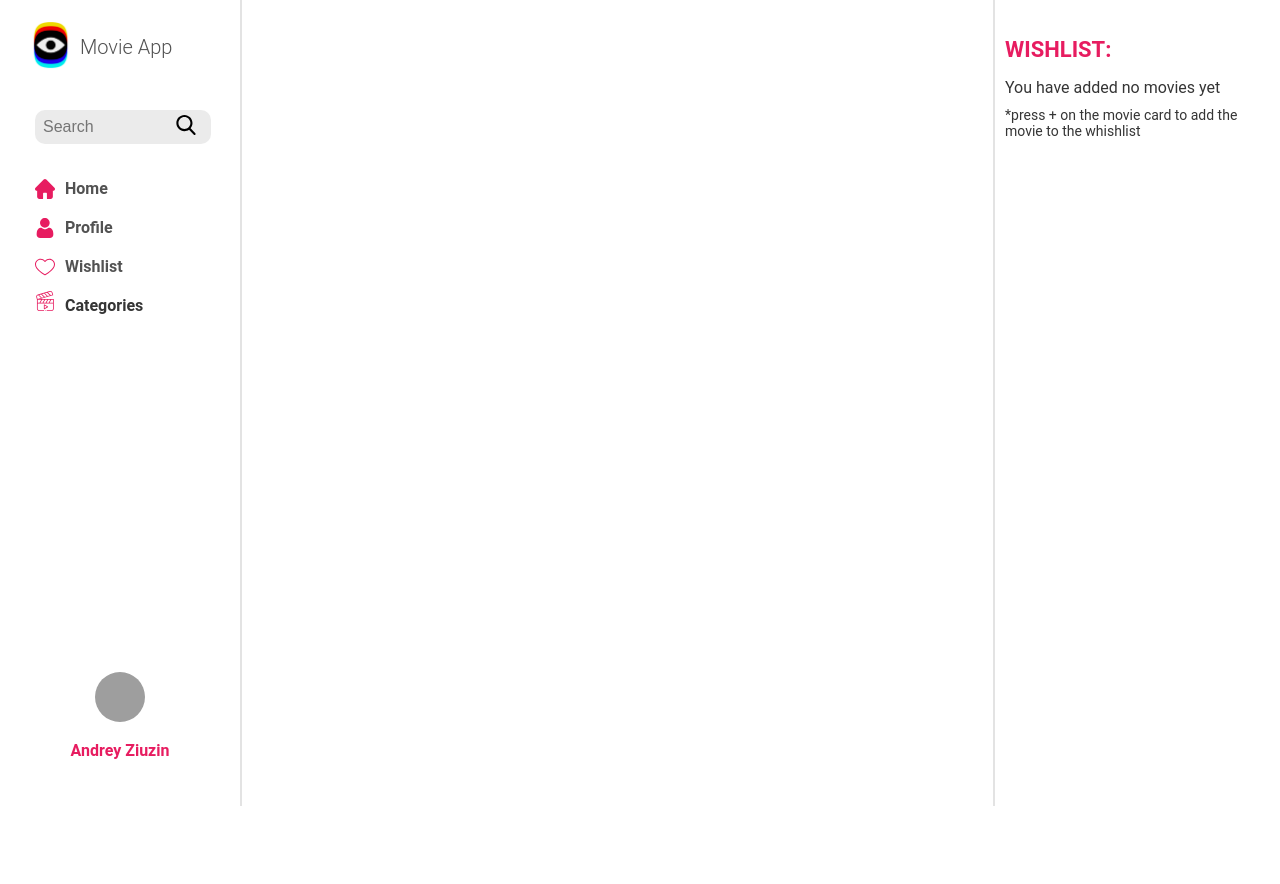
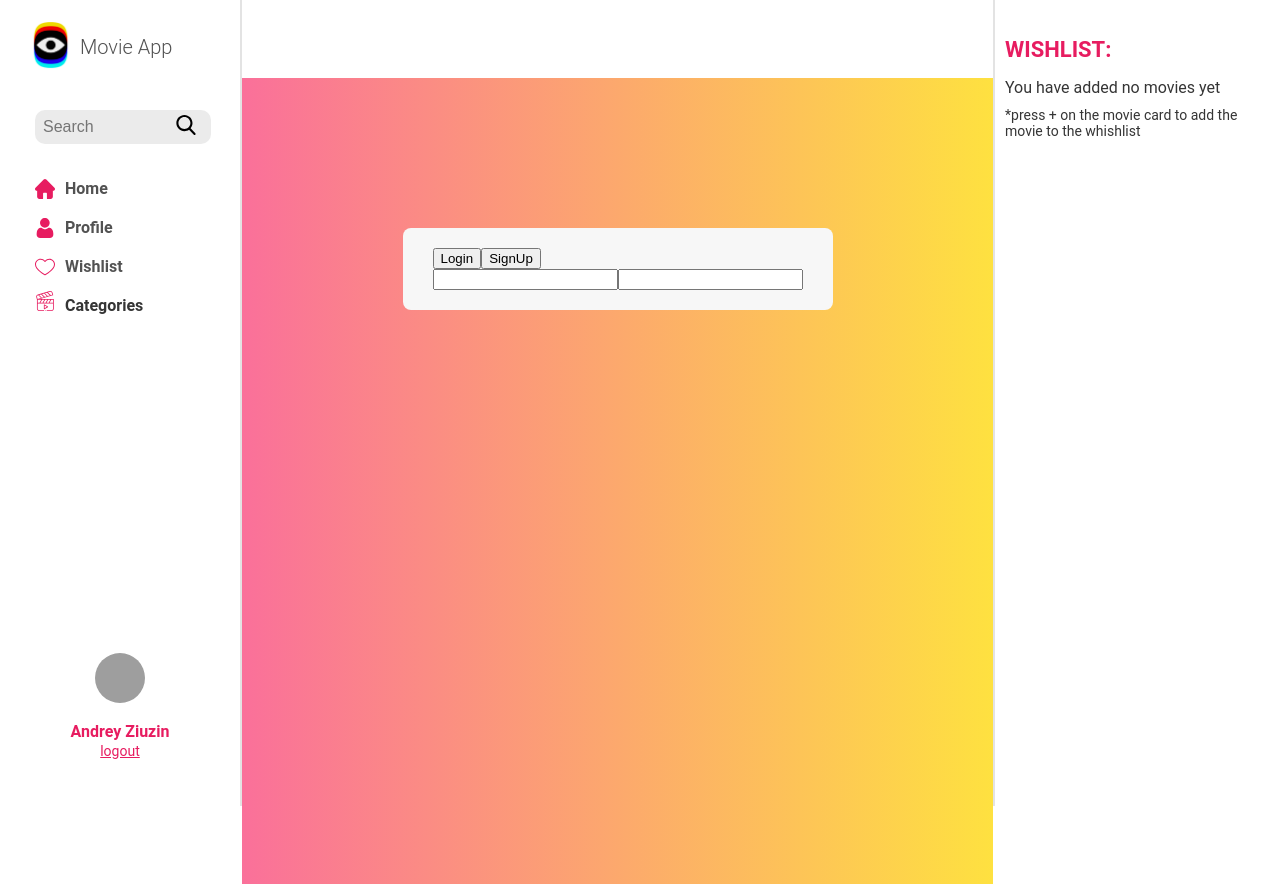
Before and after one commit to towmie/Movie-app, a Vue app: page /login in a window 1280 px wide. Before the commit the page ends 806 px from the top, so only its background shows below. Built offline with nearby package versions, Linux system fonts and the light colour scheme; grey boxes are pictures that could not be loaded.

Commit message:
start of doing login page

```diff
--- /dev/null
+++ b/src/components/UI/BaseForm.vue
@@ -0,0 +1,17 @@
+<template>
+  <div class="form">
+    <slot></slot>
+  </div>
+</template>
+
+<script>
+export default {};
+</script>
+
+<style scoped>
+.form {
+  padding: 20px 30px;
+  background-color: rgb(247, 247, 247);
+  border-radius: 8px;
+}
+</style>
--- a/src/components/auth/Login.vue
+++ b/src/components/auth/Login.vue
@@ -0,0 +1,12 @@
+<template>
+  <div>
+    <input type="text" />
+    <input type="password" />
+  </div>
+</template>
+
+<script>
+export default {};
+</script>
+
+<style scoped></style>
--- a/src/components/auth/SignUp.vue
+++ b/src/components/auth/SignUp.vue
@@ -0,0 +1,9 @@
+<template>
+  <div>sign Up</div>
+</template>
+
+<script>
+export default {};
+</script>
+
+<style scoped></style>
--- a/src/components/profile/MenuProfile.vue
+++ b/src/components/profile/MenuProfile.vue
@@ -1,9 +1,10 @@
 <template>
   <div class="menu-profile">
     <router-link to="/profile">
-      <img :src="profileImg" alt="" />
+      <img src="./../../assets/profile.jpg" alt="" />
     </router-link>
     <router-link class="text" to="/profile">{{ fullName }}</router-link>
+    <span>logout</span>
   </div>
 </template>
 
@@ -27,6 +28,12 @@ export default {
 .img {
   width: 50px;
 }
+span {
+  cursor: pointer;
+  font-size: 14px;
+  color: #e71c60;
+  text-decoration: underline;
+}
 img {
   border-radius: 50%;
   width: 50px;
--- a/src/components/profile/ProfilePageData.vue
+++ b/src/components/profile/ProfilePageData.vue
@@ -77,7 +77,7 @@ export default {
   },
   methods: {
     showChangePass() {
-      this.changePass = !this.changePass;
+      this.changePassMode = !this.changePassMode;
     },
     toggleEditMode() {
       this.editMode = !this.editMode;
--- a/src/main.js
+++ b/src/main.js
@@ -4,10 +4,12 @@ import router from "./router";
 import store from "./store";
 import BaseSpinner from "./components/UI/BaseSpinner";
 import BaseNotification from "./components/UI/BaseNotification";
+import BaseForm from "./components/UI/BaseForm";
 
 const app = createApp(App);
 
 app.component("base-spinner", BaseSpinner);
 app.component("base-motification", BaseNotification);
+app.component("base-form", BaseForm);
 
 app.use(store).use(router).mount("#app");
--- /dev/null
+++ b/src/pages/LoginSignupPage.vue
@@ -0,0 +1,53 @@
+<template>
+  <div class="header">&nbsp;</div>
+  <div class="bg">
+    <base-form class="form">
+      <div class="btn">
+        <button @click="toggleLogin">Login</button>
+        <button @click="toggleLogin">SignUp</button>
+      </div>
+      <login v-if="loginOpened"></login>
+      <sign-up v-else></sign-up>
+    </base-form>
+  </div>
+</template>
+
+<script>
+import Login from "./../components/auth/Login";
+import SignUp from "./../components/auth/SignUp";
+export default {
+  components: { Login, SignUp },
+  data() {
+    return {
+      loginOpened: true,
+    };
+  },
+  methods: {
+    toggleLogin() {
+      this.loginOpened = !this.loginOpened;
+    },
+  },
+};
+</script>
+
+<style scoped>
+.form {
+  margin-top: 20%;
+}
+.bg {
+  display: flex;
+  justify-content: center;
+  align-items: flex-start;
+  height: 100%;
+  background-image: linear-gradient(to right, #fa709a 0%, #fee140 100%);
+}
+.header {
+  display: block;
+  padding: 15px;
+  margin-top: 16px;
+  padding-bottom: 26px;
+  color: #353535;
+  font-size: 18px;
+  font-weight: 300;
+}
+</style>
--- a/src/router/index.js
+++ b/src/router/index.js
@@ -6,6 +6,7 @@ import WhishList from "./../pages/WhishList";
 import SearchPage from "./../pages/SearchPage";
 import MovieDetails from "./../pages/MovieDetails";
 import CategoryPage from "./../pages/CategoryPage";
+import LoginSignupPage from "./../pages/LoginSignupPage";
 
 const router = createRouter({
   history: createWebHistory(),
@@ -14,6 +15,8 @@ const router = createRouter({
     { path: "/search", component: SearchPage, name: "search" },
     { path: "/wishlist", component: WhishList, name: "wishlist" },
     { path: "/profile", component: Profile, name: "profile" },
+    { path: "/profile", component: Profile, name: "profile" },
+    { path: "/login", component: LoginSignupPage, name: "login" },
     { path: "/category/:cat", component: CategoryPage, name: "category" },
     {
       path: "/details/:movieId",
```
